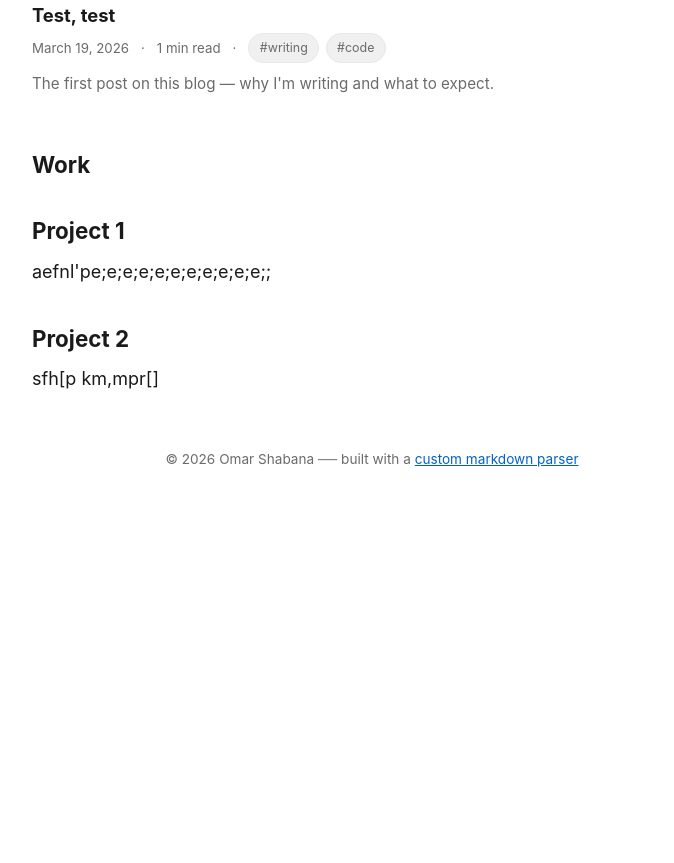
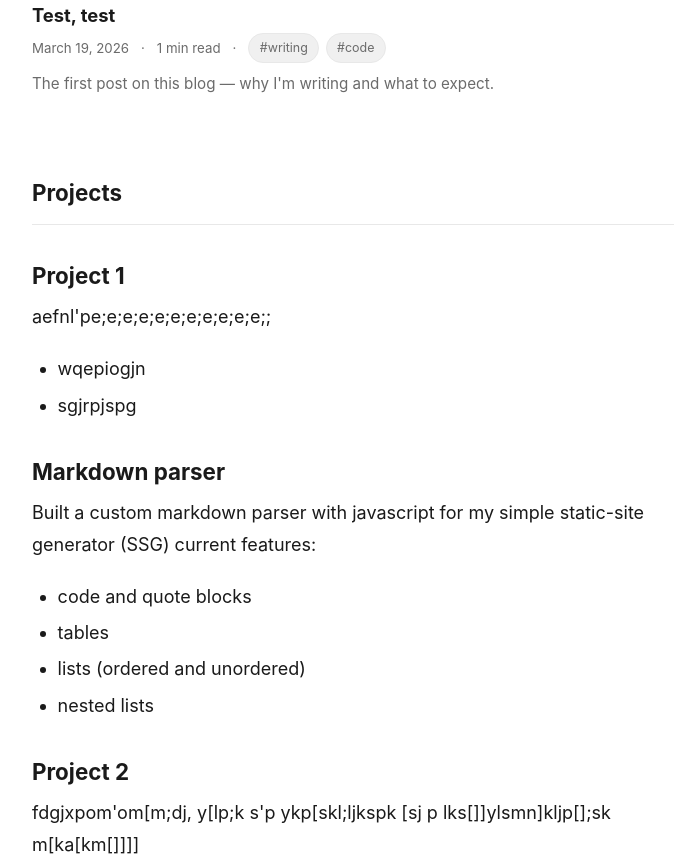
Before and after one commit to Mirohhh/files, a website: page public/index.html in a window 1280 px wide. Shown: the part 738-1601 px from the top of the page, without its empty margins (268-942 px from the left). Before the commit the page ends 1249 px from the top, so only its background shows below. Drawn offline with nearby package versions, Linux system fonts and the light colour scheme.

Commit message:
update the work section

```diff
--- a/build.js
+++ b/build.js
@@ -731,10 +731,10 @@
     </div>
 
     <ul class="post-list">${items}</ul>
-    <div class='work'>
-    <h2>Work</h2>
+    <div class='recent'>
+    <h2>Projects</h2>
+    </div>
     <div>${parseMarkdown(work)}</div>
-    </div>
     `;
 
   return htmlShell({
--- a/public/index.html
+++ b/public/index.html
@@ -68,15 +68,24 @@
       <!-- description is optional — only show it if it exists in frontmatter -->
       <p>The first post on this blog — why I'm writing and what to expect.</p>
     </li></ul>
-    <div class='work'>
-    <h2>Work</h2>
+    <div class='recent'>
+    <h2>Projects</h2>
+    </div>
     <div><h2 id="project-1">Project 1</h2>
 <p>aefnl'pe;e;e;e;e;e;e;e;e;e;e;;
 </p>
+<ul><li>wqepiogjn</li><li>sgjrpjspg</li></ul>
+<h2 id="markdown-parser">Markdown parser</h2>
+<p>Built a custom markdown parser with javascript for my simple static-site generator (SSG)
+ current features:
+</p>
+<ul><li>code and quote blocks</li><li>tables</li><li>lists (ordered and unordered)</li><li>nested lists</li></ul>
 <h2 id="project-2">Project 2</h2>
-<p>sfh[p km,mpr[]
+<p>fdgjxpom'om[m;dj, y[lp;k
+ s'p ykp[skl;ljkspk [sj p
+ lks[]]ylsmn]kljp[];sk
+ m[ka[km[]]]]
 </p></div>
-    </div>
     </main>
 <footer>
   <p>© 2026 Omar Shabana ── built with a <a href="https://github.com/mirohhh/markdown-parser">custom markdown parser</a></p>
--- a/public/style.css
+++ b/public/style.css
@@ -109,12 +109,12 @@
     justify-content: center;
     max-width: 680px;
     margin: auto auto 0;
-    /*padding-top: 2rem;*/
+    padding-top: 3rem;
     /*border-top: 1px solid var(--border);*/
     color: var(--muted);
     font-size: 0.85rem;
     font-family: -apple-system, BlinkMacSystemFont, sans-serif;
-    margin-top: 2rem;
+    /*margin-top: 2rem;*/
 }
 div.recent {
     display: flex;
--- a/style.css
+++ b/style.css
@@ -109,7 +109,7 @@
     justify-content: center;
     max-width: 680px;
     margin: auto auto 0;
-    padding-top: 2rem;
+    padding-top: 3rem;
     /*border-top: 1px solid var(--border);*/
     color: var(--muted);
     font-size: 0.85rem;
```
Also changed, not shown: work/work.md (+17 -4 lines).
